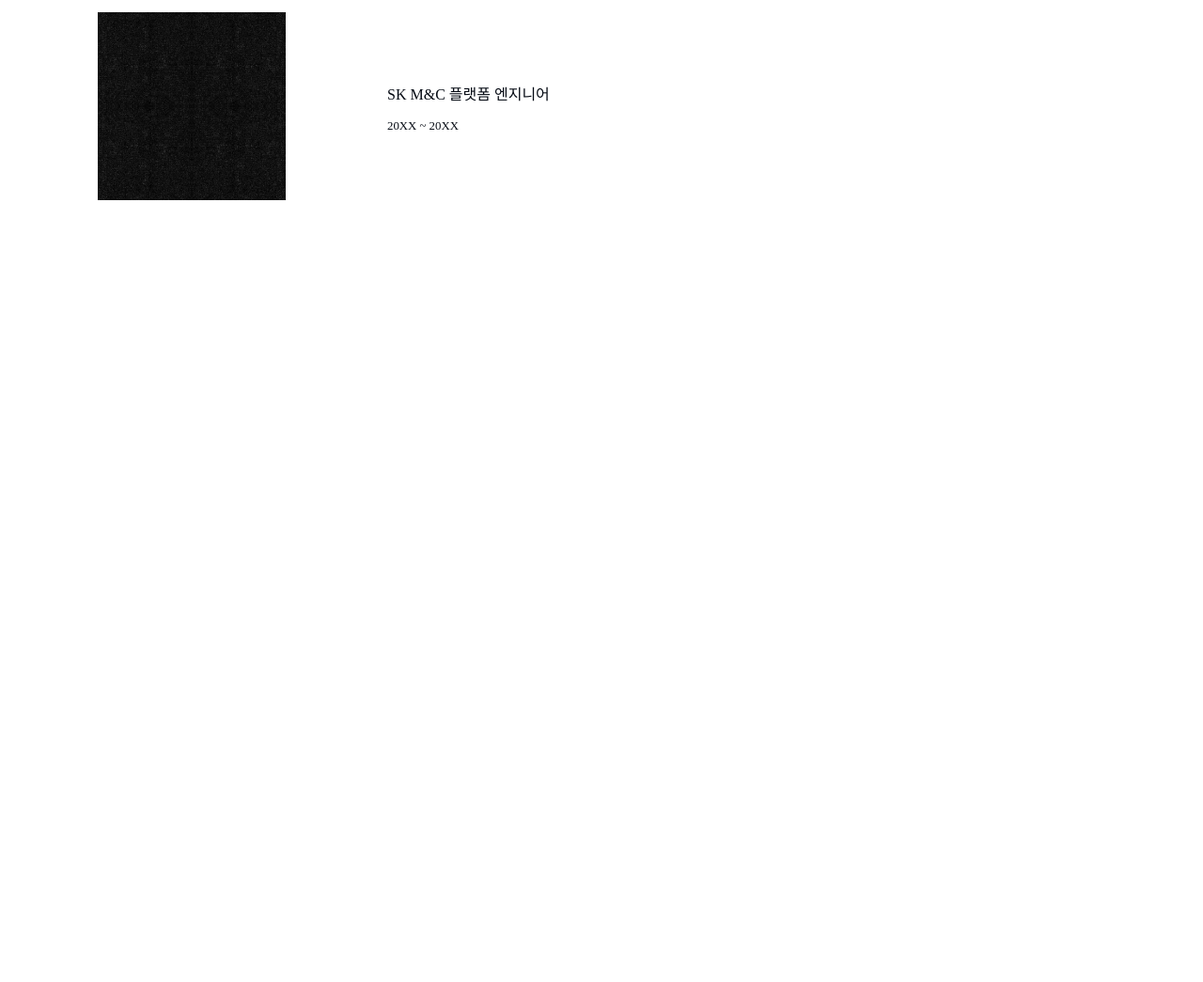
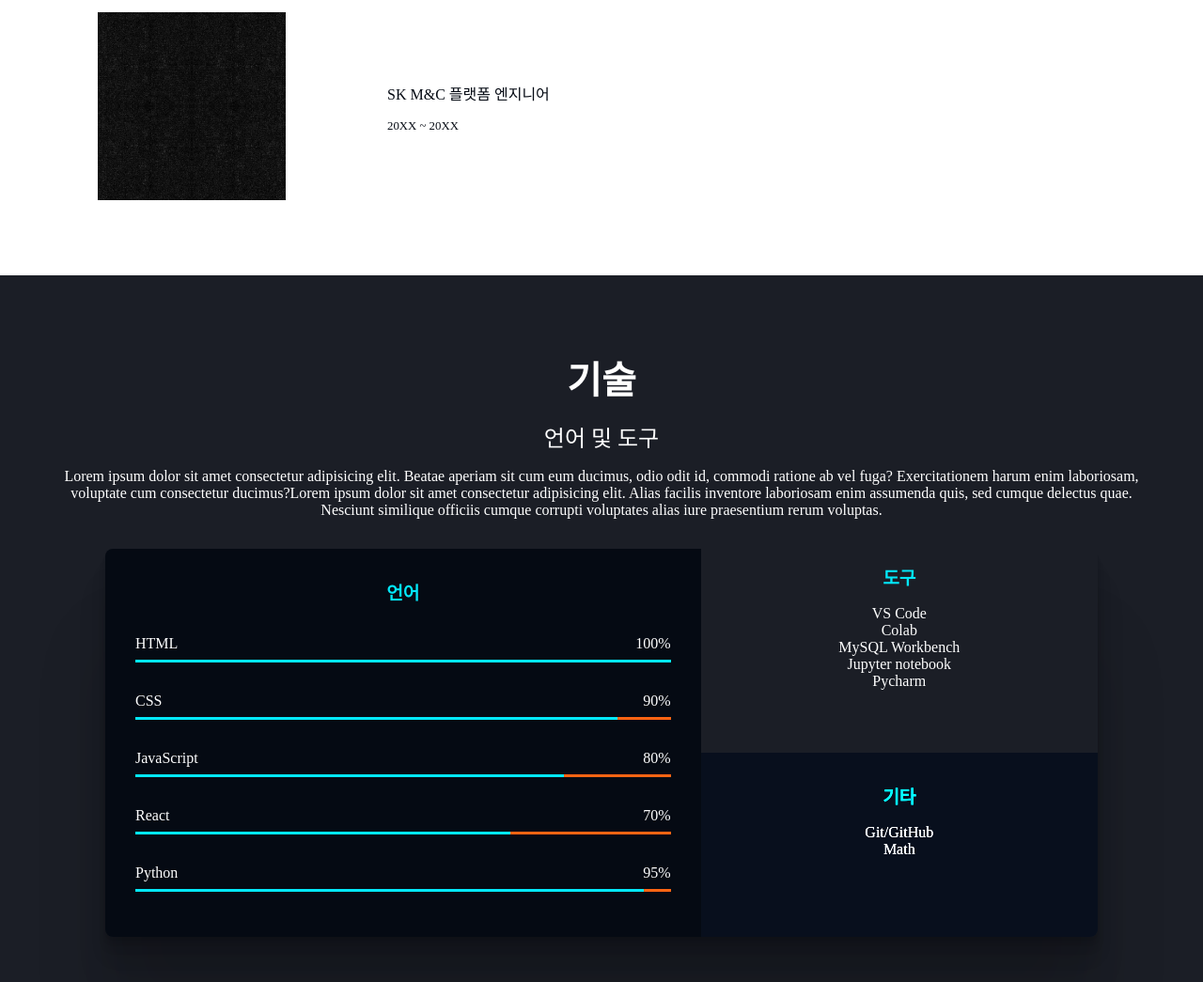
Before and after one commit to hyyounii/MySite, a plain HTML site: page index.html in a window 1280 px wide. Shown: the part 1585-2630 px from the top of the page at 94% size. Before the commit the page ends 1878 px from the top, so only its background shows below. Drawn offline with Linux system fonts and the light colour scheme; a web font is replaced by a local one.

Commit message:
skills css 적용

```diff
--- a/css/style.css
+++ b/css/style.css
@@ -197,3 +197,66 @@ ul {
   width: 200px;
   margin-right: 100px;
 }
+
+/* skills */
+#skills {
+  background-color: var(--color-primary-variant);
+  color: var(--color-text);
+}
+
+.skills {
+  display: grid;
+  grid-template-columns: 6fr 4fr;
+  margin: 2rem 3rem;
+  border-radius: 8px;
+  overflow: hidden;
+  box-shadow: 0 2.8px 2.2px rgba(0, 0, 0, 0.034),
+    0 6.7px 5.3px rgba(0, 0, 0, 0.048), 0 12.5px 10px rgba(0, 0, 0, 0.06),
+    0 22.3px 17.9px rgba(0, 0, 0, 0.072), 0 41.8px 33.4px rgba(0, 0, 0, 0.086),
+    0 100px 80px rgba(0, 0, 0, 0.12);
+}
+
+.skills__title {
+  color: var(--color-accent);
+  margin: 1rem 0;
+  font-size: 1.2rem;
+}
+
+.skills__coding {
+  grid-row: span 2;
+  padding: 1rem;
+  background-color: var(--color-primary);
+}
+
+.bar {
+  display: flex;
+  flex-direction: column;
+  padding: 1rem;
+  gap: 0.5rem;
+}
+
+.bar__metadata {
+  display: flex;
+  justify-content: space-between;
+}
+
+.bar__bg {
+  width: 100%;
+  height: 3px;
+  background-color: var(--color-accent-variant);
+}
+
+.bar__value {
+  height: 3px;
+  background-color: var(--color-accent);
+}
+
+.skills__toos {
+  padding: 1rem;
+}
+
+.skills__etc {
+  padding: 1rem;
+  background-color: var(--color-primary);
+  filter: brightness(150%);
+}
--- a/index.html
+++ b/index.html
@@ -91,7 +91,85 @@
         </ul>
       </section>
       <!-- skills -->
-      <section id="skills"></section>
+      <section id="skills" class="section">
+        <div class="max-container">
+          <h2 class="title">기술</h2>
+          <p class="description">언어 및 도구</p>
+          <p>
+            Lorem ipsum dolor sit amet consectetur adipisicing elit. Beatae
+            aperiam sit cum eum ducimus, odio odit id, commodi ratione ab vel
+            fuga? Exercitationem harum enim laboriosam, voluptate cum
+            consectetur ducimus?Lorem ipsum dolor sit amet consectetur
+            adipisicing elit. Alias facilis inventore laboriosam enim assumenda
+            quis, sed cumque delectus quae. Nesciunt similique officiis cumque
+            corrupti voluptates alias iure praesentium rerum voluptas.
+          </p>
+          <div class="skills">
+            <section class="skills__coding">
+              <h3 class="skills__title">언어</h3>
+              <ul>
+                <li class="bar">
+                  <div class="bar__metadata">
+                    <span>HTML</span><span>100%</span>
+                  </div>
+                  <div class="bar__bg">
+                    <div class="bar__value" style="width: 100%"></div>
+                  </div>
+                </li>
+                <li class="bar">
+                  <div class="bar__metadata">
+                    <span>CSS</span><span>90%</span>
+                  </div>
+                  <div class="bar__bg">
+                    <div class="bar__value" style="width: 90%"></div>
+                  </div>
+                </li>
+                <li class="bar">
+                  <div class="bar__metadata">
+                    <span>JavaScript</span><span>80%</span>
+                  </div>
+                  <div class="bar__bg">
+                    <div class="bar__value" style="width: 80%"></div>
+                  </div>
+                </li>
+                <li class="bar">
+                  <div class="bar__metadata">
+                    <span>React</span><span>70%</span>
+                  </div>
+                  <div class="bar__bg">
+                    <div class="bar__value" style="width: 70%"></div>
+                  </div>
+                </li>
+                <li class="bar">
+                  <div class="bar__metadata">
+                    <span>Python</span><span>95%</span>
+                  </div>
+                  <div class="bar__bg">
+                    <div class="bar__value" style="width: 95%"></div>
+                  </div>
+                </li>
+              </ul>
+            </section>
+            <section class="skills__tools">
+              <h3 class="skills__title">도구</h3>
+              <ul>
+                <li>VS Code</li>
+                <li>Colab</li>
+                <li>MySQL Workbench</li>
+                <li>Jupyter notebook</li>
+                <li>Pycharm</li>
+              </ul>
+            </section>
+            <section class="skills__etc">
+              <h3 class="skills__title">기타</h3>
+              <ul>
+                <li>Git/GitHub</li>
+                <li>Math</li>
+              </ul>
+            </section>
+          </div>
+        </div>
+      </section>
       <!-- work -->
       <section id="work"></section>
       <!-- license -->
```
